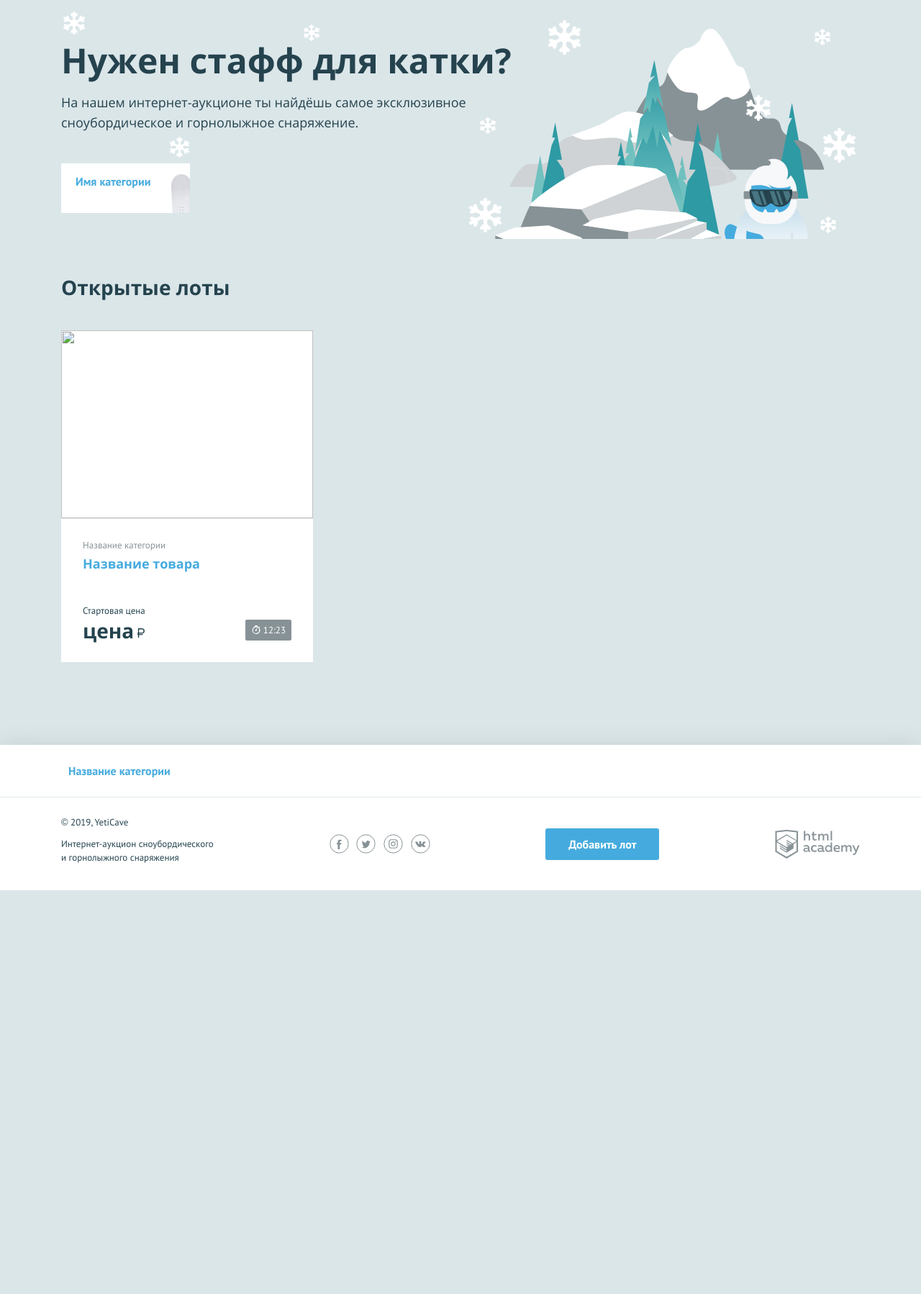
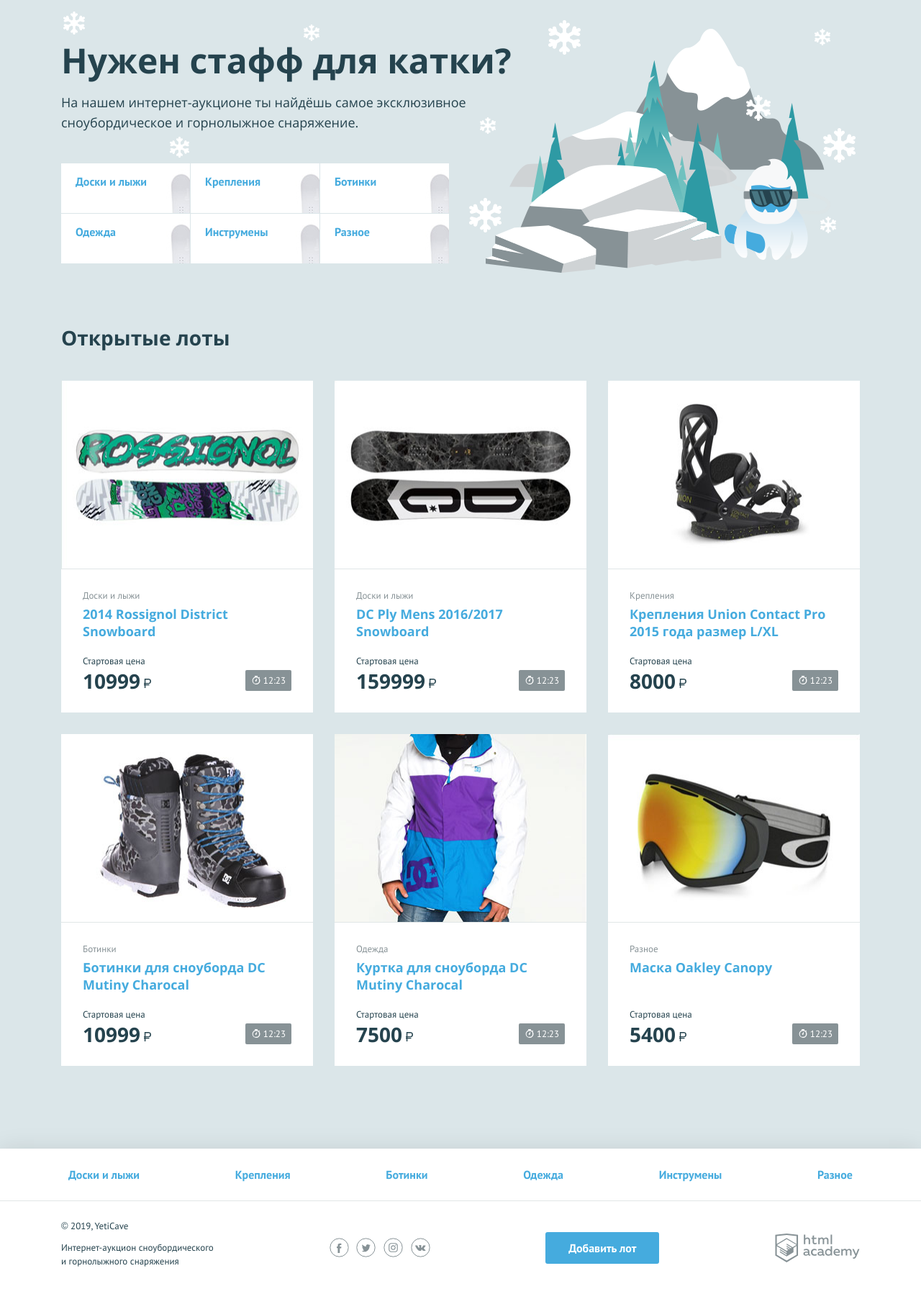
Before and after one commit to w3bf1ghtMaster/yeticave, a PHP site: page / in a window 1280 px wide. Shown: the part 145-1943 px from the top of the page at 72% size. Before the commit the page ends 1382 px from the top, so only its background shows below. Run offline with PHP 8.4, Linux system fonts and the light colour scheme.

Commit message:
iterating over arrays

```diff
--- a/index.php
+++ b/index.php
@@ -2,6 +2,42 @@
 $is_auth = rand(0, 1);
 
 $user_name = 'Darth Vader'; // укажите здесь ваше имя
+
+$cats = ['Доски и лыжи','Крепления','Ботинки','Одежда','Инструмены','Разное'];
+
+$cards = [
+    [
+        'title'=> '2014 Rossignol District Snowboard',
+        'category' => 'Доски и лыжи',
+        'price' => '10999',
+        'url' => '/img/lot-1.jpg'],
+    [
+        'title'=> 'DC Ply Mens 2016/2017 Snowboard',
+        'category' => 'Доски и лыжи',
+        'price' => '159999',
+        'url' => '/img/lot-2.jpg'],
+    [
+        'title'=> 'Крепления Union Contact Pro 2015 года размер L/XL',
+        'category' => 'Крепления',
+        'price' => '8000',
+        'url' => '/img/lot-3.jpg'],
+    [
+        'title'=> 'Ботинки для сноуборда DC Mutiny Charocal',
+        'category' => 'Ботинки',
+        'price' => '10999',
+        'url' => '/img/lot-4.jpg'],
+    [
+        'title'=> 'Куртка для сноуборда DC Mutiny Charocal',
+        'category' => 'Одежда',
+        'price' => '7500',
+        'url' => '/img/lot-5.jpg'],
+    [
+        'title'=> 'Маска Oakley Canopy',
+        'category' => 'Разное',
+        'price' => '5400',
+        'url' => '/img/lot-6.jpg']
+         ];
+
 ?>
 <!DOCTYPE html>
 <html lang="ru">
@@ -57,9 +93,11 @@ $user_name = 'Darth Vader'; // укажите здесь ваше имя
         <p class="promo__text">На нашем интернет-аукционе ты найдёшь самое эксклюзивное сноубордическое и горнолыжное снаряжение.</p>
         <ul class="promo__list">
             <!--заполните этот список из массива категорий-->
+            <?php foreach ($cats as $cat) :?>
             <li class="promo__item promo__item--boards">
-                <a class="promo__link" href="pages/all-lots.html">Имя категории</a>
+                <a class="promo__link" href="pages/all-lots.html"><?=$cat?></a>
             </li>
+            <?php endforeach;?>
         </ul>
     </section>
     <section class="lots">
@@ -68,17 +106,18 @@ $user_name = 'Darth Vader'; // укажите здесь ваше имя
         </div>
         <ul class="lots__list">
             <!--заполните этот список из массива с товарами-->
+            <?php foreach ($cards as $card) :?>
             <li class="lots__item lot">
                 <div class="lot__image">
-                    <img src="" width="350" height="260" alt="">
+                    <img src="<?=$card['url']?>" width="350" height="260" alt="<?=$card['title']?>">
                 </div>
                 <div class="lot__info">
-                    <span class="lot__category">Название категории</span>
-                    <h3 class="lot__title"><a class="text-link" href="pages/lot.html">Название товара</a></h3>
+                    <span class="lot__category"><?=$card['category']?></span>
+                    <h3 class="lot__title"><a class="text-link" href="pages/lot.html"><?=$card['title']?></a></h3>
                     <div class="lot__state">
                         <div class="lot__rate">
                             <span class="lot__amount">Стартовая цена</span>
-                            <span class="lot__cost">цена<b class="rub">р</b></span>
+                            <span class="lot__cost"><?=($card['price']);?><b class="rub">р</b></span>
                         </div>
                         <div class="lot__timer timer">
                             12:23
@@ -86,6 +125,7 @@ $user_name = 'Darth Vader'; // укажите здесь ваше имя
                     </div>
                 </div>
             </li>
+            <?php endforeach;?>
         </ul>
     </section>
 </main>
@@ -95,9 +135,11 @@ $user_name = 'Darth Vader'; // укажите здесь ваше имя
     <nav class="nav">
         <ul class="nav__list container">
             <!--заполните этот список из массива категорий-->
+            <?php foreach ($cats as $cat) :?>
             <li class="nav__item">
-                <a href="pages/all-lots.html">Название категории</a>
+                <a href="pages/all-lots.html"><?=$cat?></a>
             </li>
+            <?php endforeach;?>
         </ul>
     </nav>
     <div class="main-footer__bottom container">
```
